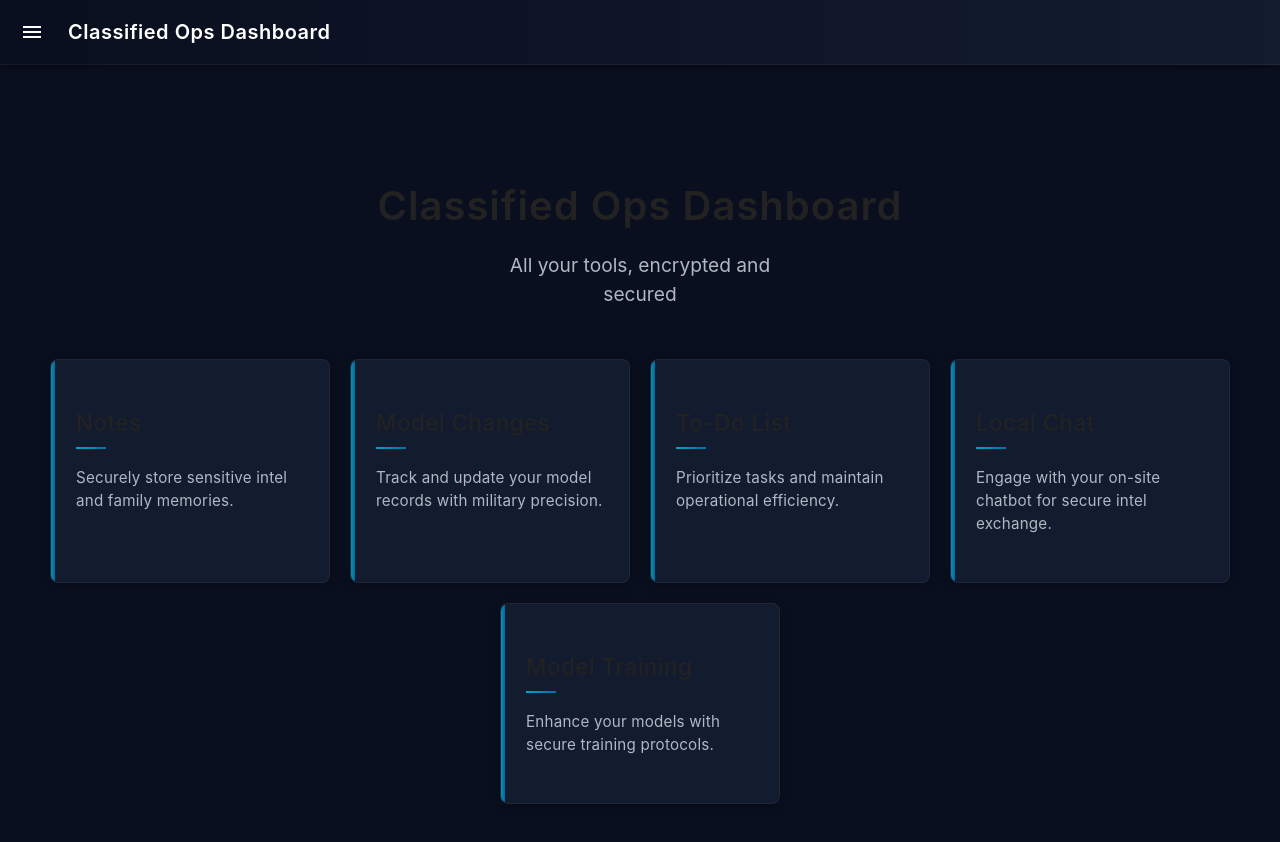
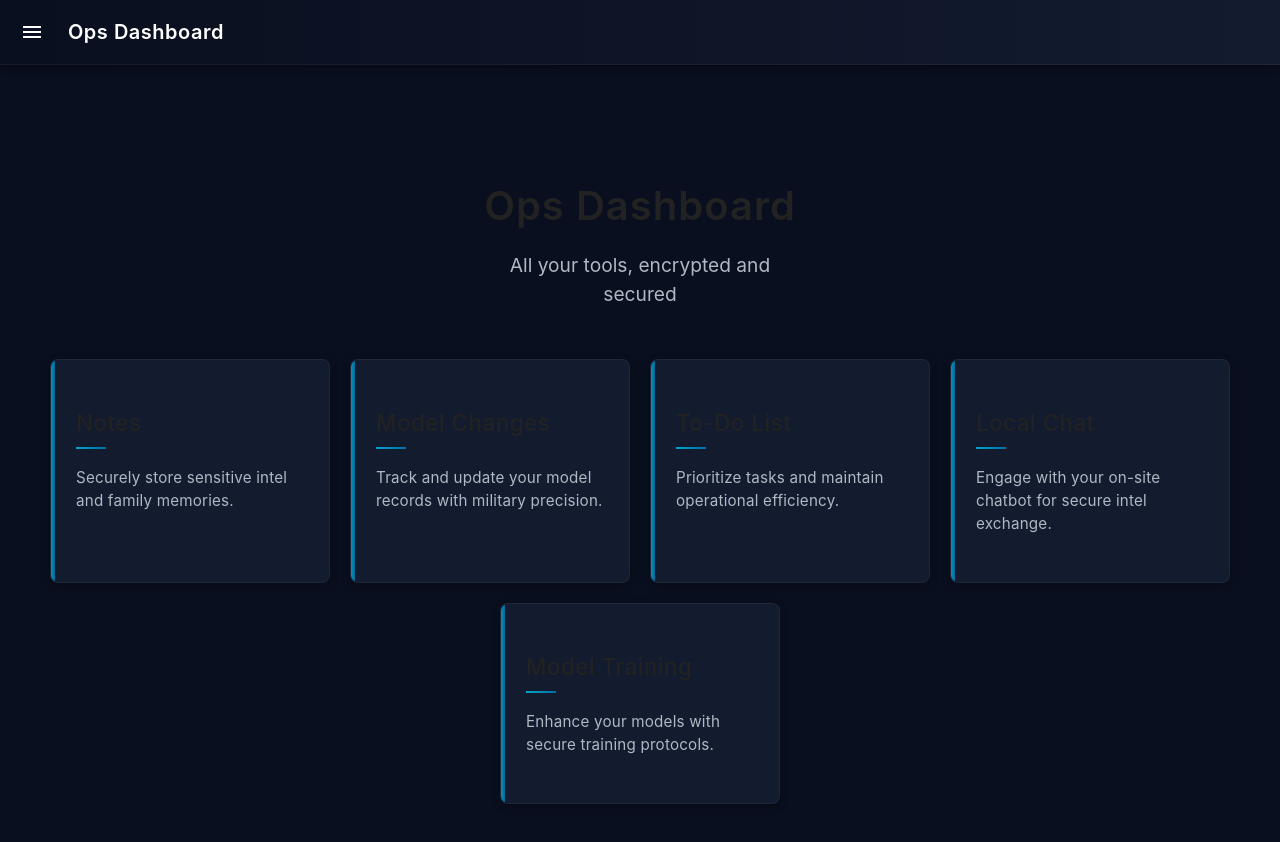
Before and after one commit to Narcis-Ionut/Daily-tracker, a React (Create React App) app: page / in a window 1280 px wide. Shown: the top 842 px of the page. Built offline with nearby package versions, Linux system fonts and the light colour scheme.

Commit message:
main header text replaced

```diff
--- a/src/App.js
+++ b/src/App.js
@@ -97,7 +97,7 @@ function App() {
               <MenuIcon />
             </IconButton>
             <Typography variant="h6" component="div">
-              Classified Ops Dashboard
+              Ops Dashboard
             </Typography>
           </Toolbar>
         </AppBar>
--- a/src/components/Home.js
+++ b/src/components/Home.js
@@ -6,7 +6,7 @@ function Home() {
   return (
     <div className="home-container">
       <header className="home-header">
-        <h2 className="home-title">Classified Ops Dashboard</h2>
+        <h2 className="home-title">Ops Dashboard</h2>
         <p className="home-subtitle">All your tools, encrypted and secured</p>
       </header>
       <section className="home-features">
```
Also changed, not shown: 1 other file (tests, documents, lock files or other folders).
